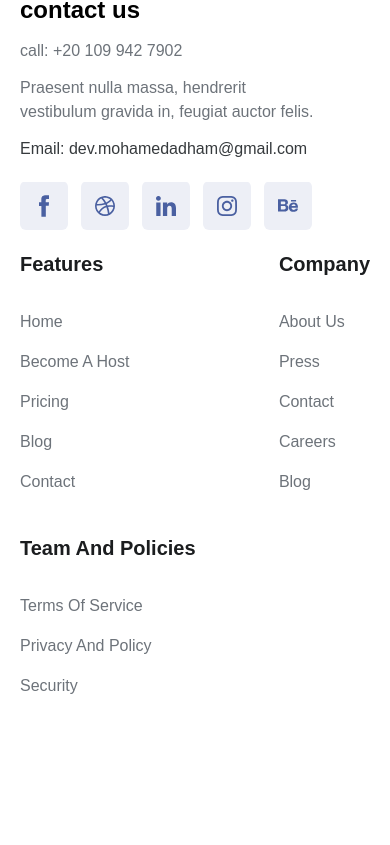
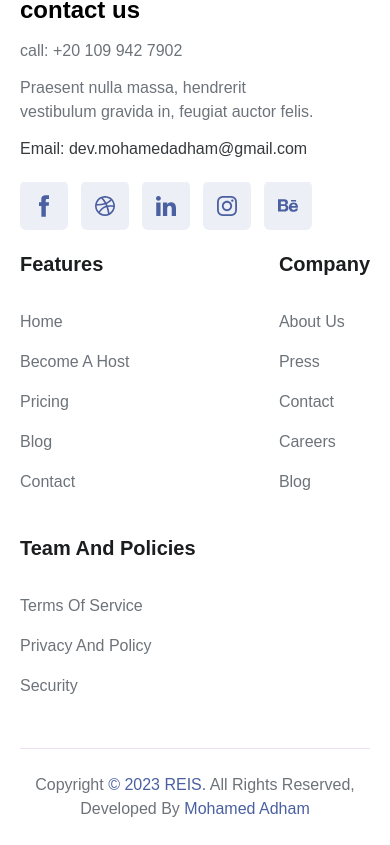
Before and after one commit to Mohamed-4rarh/reis, a React (Vite) app: page / in a window 390 px wide. Shown: the part 7092-7937 px from the top of the page. Before the commit the page ends 7860 px from the top, so only its background shows below. Built offline with nearby package versions, Linux system fonts and the light colour scheme; no server answers.

Commit message:
resitting some changes

```diff
--- a/src/components/Navbar.jsx
+++ b/src/components/Navbar.jsx
@@ -17,7 +17,7 @@ const Navbar = () => {
             <li
               key={nav.id}
               className={`${
-                index == navLinks.length - 1 ? "mr-0" : "mr-[25px]"
+                index == navLinks.length - 1 ? "mr-0" : "mr-[24px]"
               } hover:text-indigo-600`}
             >
               <Link
--- a/src/components/PropertiesFilter.jsx
+++ b/src/components/PropertiesFilter.jsx
@@ -26,13 +26,8 @@ const PropertiesFilter = () => {
             name="purpose"
             id="purpose__selection"
           >
-            <option value="for-rent">
-              {searchParams.get("purpose") || 'Purpose'}
-            </option>
-            <option value="for-rent">
-              For Rent
-            </option>
-            <option value="for-sale">For Sale</option>
+            <option value="for-rent" selected={searchParams.get('purpose') == 'for-rent' ? true : false} >For Rent</option>
+            <option value="for-sale" selected={searchParams.get('purpose') == 'for-sale' ? true : false} >For Sale</option>
           </select>
         </div>
         <div className="flex gap-1">
@@ -48,15 +43,10 @@ const PropertiesFilter = () => {
             name="frequency"
             id="frequency__selection"
           >
-            <option value={"monthly"}>
-              {searchParams.get("frequency") || 'Frequency'}
-            </option>
-            <option value={"monthly"}>
-              Monthly
-            </option>
-            <option value="yearly">Yearly</option>
-            <option value="weekly">Weekly</option>
-            <option value="daily">Daily</option>
+            <option value="monthly" selected={searchParams.get('frequency') == 'monthly' ? true : false} >Monthly</option>
+            <option value="yearly" selected={searchParams.get('frequency') == 'yearly' ? true : false} >Yearly</option>
+            <option value="weekly" selected={searchParams.get('frequency') == 'weekly' ? true : false} >Weekly</option>
+            <option value="daily" selected={searchParams.get('frequency') == 'daily' ? true : false} >Daily</option>
           </select>
         </div>
         <div className="flex gap-1">
@@ -72,13 +62,8 @@ const PropertiesFilter = () => {
             name="lang"
             id="lang__selection"
           >
-            <option value={"en"} className=' capitalize'>
-              {searchParams.get("lang") || 'Language'}
-            </option>
-            <option value={"en"} className=' capitalize'>
-              English
-            </option>
-            <option value="ar">Arabic</option>
+            <option value={"en"} className=' capitalize' selected={searchParams.get('lang') == 'en' ? true : false} >English</option>
+            <option value="ar" selected={searchParams.get('lang') == 'ar' ? true : false} >Arabic</option>
           </select>
         </div>
         <Button
--- a/src/hooks/useFetch.js
+++ b/src/hooks/useFetch.js
@@ -5,7 +5,7 @@ export const useFetch = async (url, params) => {
     console.log("fetching...");
     const response = await axios.get(url, {
       headers: {
-        'X-RapidAPI-Key': '6f7895e31dmsh2363e628a248ec3p11768fjsn28652689f78b',
+        'X-RapidAPI-Key': '467c6b305emsh5a7870ee6e2573ap1d04afjsnd4916b51d73c',
         'X-RapidAPI-Host': 'bayut.p.rapidapi.com'
       },
       params: params,
@@ -16,3 +16,7 @@ export const useFetch = async (url, params) => {
     console.log(error);
   }
 };
+
+// 6f7895e31dmsh2363e628a248ec3p11768fjsn28652689f78b => expired!!
+
+// 467c6b305emsh5a7870ee6e2573ap1d04afjsnd4916b51d73c => current active
--- a/src/sections/Footer.jsx
+++ b/src/sections/Footer.jsx
@@ -3,8 +3,8 @@ import { footerLinks, socialMediaIcons } from "../constants";
 
 const Footer = () => {
   return (
-    <section className="py-[50px] sm:px-[100px] px-5">
-      <div className=" 2xl:px-[100px] flex flex-wrap justify-between">
+    <section className="pt-[50px] sm:px-[100px] px-5">
+      <div className=" 2xl:px-[100px] flex flex-wrap justify-between pb-[30px] ">
         <div className="flex flex-col gap-[20px] items-start">
           <img src={logo} alt="logo" />
           <div className="flex flex-col gap-[13px]">
@@ -51,6 +51,21 @@ const Footer = () => {
           </div>
         ))}
       </div>
+      <div className="w-full py-6 sm:px-[100px] px-0 text-center align-middle border-t-[1px] border-[#eedff6]">
+        <div className="text-[#6d737a] font-normal text-center">
+          <span>
+            Copyright{" "}
+            <span className="text-[#4a60a1] font-normal">
+              &copy; 2023 REIS.
+            </span>{" "}
+            All Rights Reserved,{" "} <br className="sm:hidden block" />
+          </span>
+          <span>
+            Developed By{" "}
+            <span className="text-[#4a60a1] font-normal">Mohamed Adham</span>{" "}
+          </span>
+        </div>
+      </div>
     </section>
   );
 };
```
